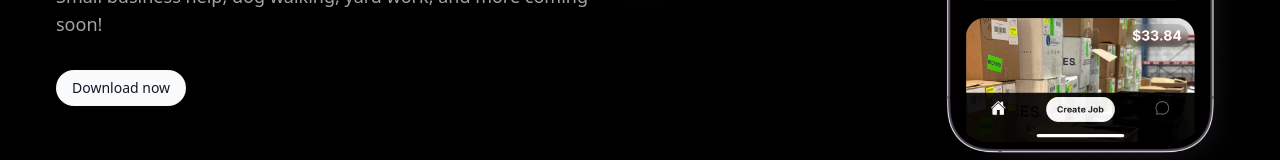
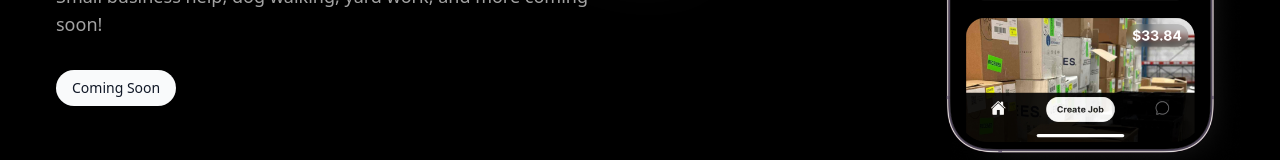
Before and after one commit to Ortbri/colony-web, a Next.js app: page / in a window 1280 px wide. Shown: the part 526-686 px from the top of the page. Built offline with nearby package versions, Linux system fonts and the light colour scheme.

Commit message:
🚀 soon added

```diff
--- a/components/pages/landing/Cta.tsx
+++ b/components/pages/landing/Cta.tsx
@@ -8,7 +8,7 @@ const Cta = () => {
       <AnimatedDiv className='flex flex-col items-center gap-8 py-14'>
         <div className='flex flex-col items-center gap-6 text-center'>
           <h2 className='text-5xl font-bold lg:text-5xl xl:max-w-[320px]'>
-            Get started!
+            Coming Soon!
           </h2>
           <p className='mx-14 text-2xl font-medium'>
             Download Colony App on the App store or Google Play
--- a/components/pages/landing/Intro.tsx
+++ b/components/pages/landing/Intro.tsx
@@ -26,7 +26,7 @@ function Intro() {
             Small business help, dog walking, yard work, and more coming soon!
           </p>
           <div className='flex gap-3'>
-            <Button>Download now</Button>
+            <Button>Coming Soon</Button>
           </div>
         </div>
         <div className='flex flex-1 items-center justify-center lg:items-end lg:justify-end'>
```
